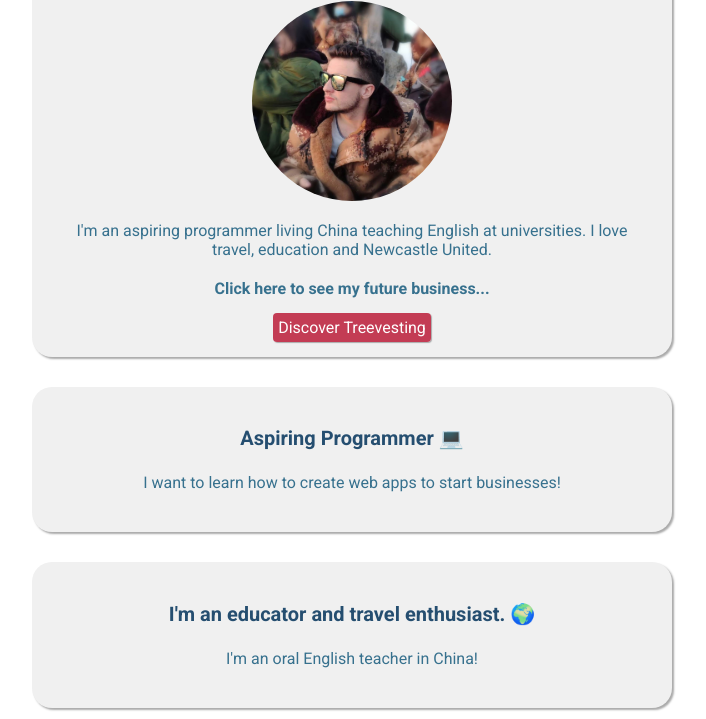
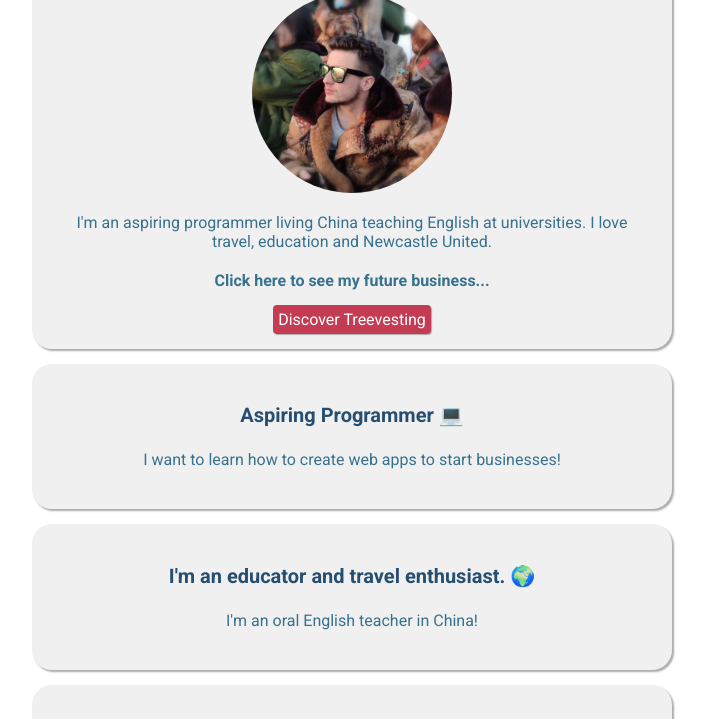
Before and after one commit to alrobwilloliver/profile, a plain HTML site: page index.html in a window 1280 px wide. Shown: the part 115-834 px from the top of the page, without its empty margins (288-994 px from the left). Drawn offline with Linux system fonts and the light colour scheme.

Commit message:
Fixed the inline block issue on large screens. Added an auto to margin in div and deleted inline-block.

```diff
--- a/style.css
+++ b/style.css
@@ -54,12 +54,11 @@ div > a:hover {
 
 div {
   padding: 20px;
-  margin: 15px;
+  margin: 15px auto;
   background-color: #C33C54;
   border-radius: 20px;
   width: 600px;
   box-shadow: 2px 2px 2px rgb(170,170,170);
-  display: inline-block;
 }
 
 img {
```
